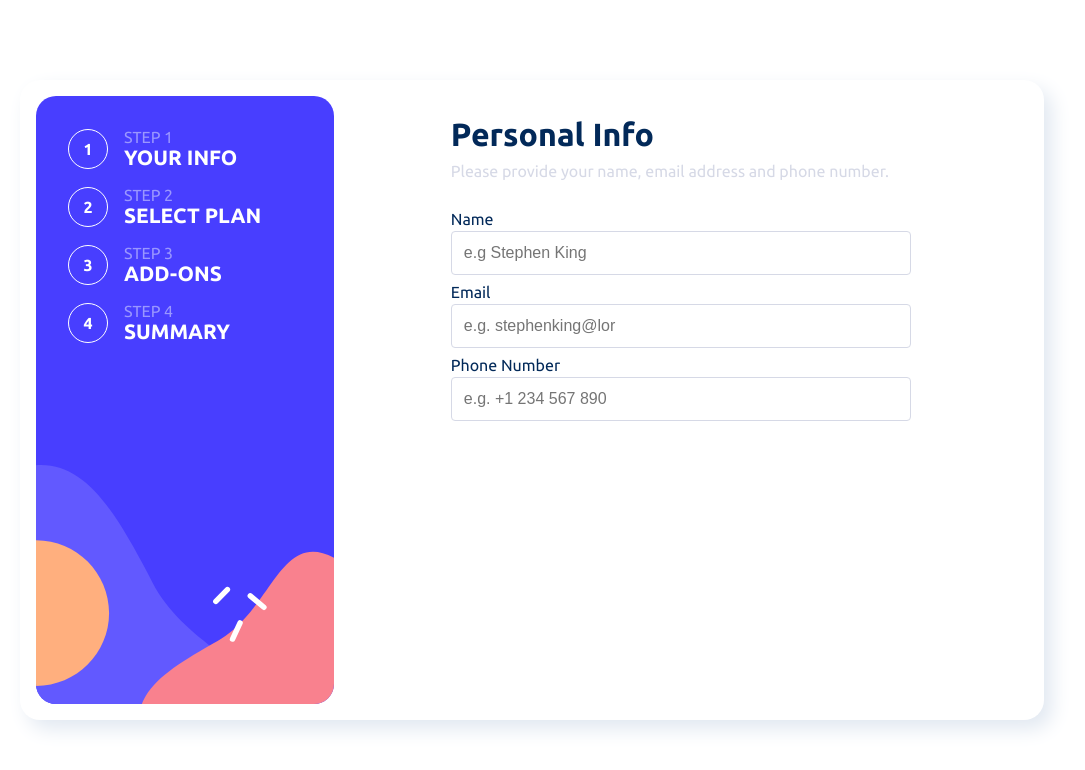
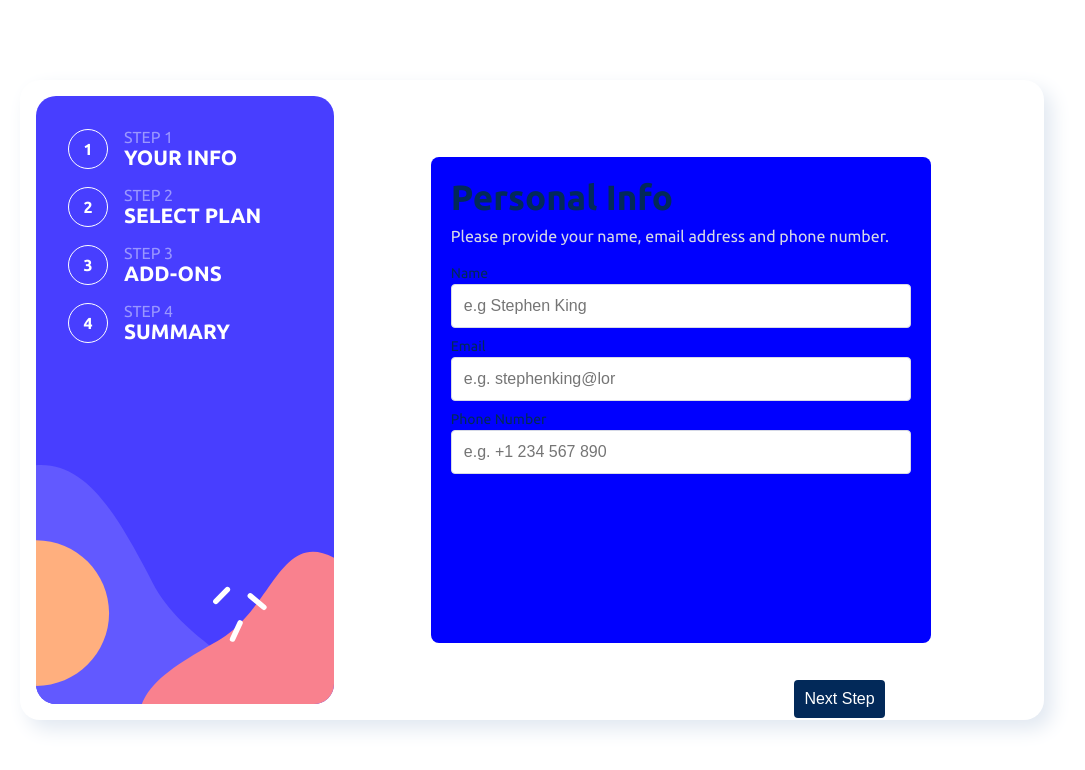
Before and after one commit to Pe-KaY/multi-step-form, an Angular app: page / in a window 1280 px wide. Shown: the top 770 px of the page, without its empty margins (108-1193 px from the left). Built offline with nearby package versions, Linux system fonts and the light colour scheme.

Commit message:
added smaller screens responsiveness

```diff
--- a/src/app/personalinfo/personalinfo.component.css
+++ b/src/app/personalinfo/personalinfo.component.css
@@ -1,21 +1,28 @@
+.main-container {
+    display: flex;
+    flex-direction: column;
+    width: 100%;
+    height: 100%;
+}
+
 .form__rightSide_modal {
-    max-width: 350px;
-    /* max-height: 376px; */
+    /* max-width: 350px; */
     width: 100%;
     height: 80%;
     background-color: var(--clr-white);
-    padding: 20px;
+    padding: 1.25em;
     border-radius: 8px;
     margin: auto;
     margin-top: -70px;
 }
+
 .personalInfo__header > h1 {
     color: var(--clr-denim);
 }
 
 .personalInfo__header > p {
     margin-top: 0.56em;
-    margin-bottom: 30px;
+    margin-bottom: 1.875em;
     font-size: 1rem;
     padding-right: 1em;
     color: var(--clr-light-grey);
@@ -24,7 +31,7 @@
 .personalInfo__form-inputs {
     display: flex;
     flex-direction: column;
-    margin-bottom: 16px;
+    margin-bottom: 1em;
     gap: 3px;
 }
 
@@ -32,7 +39,7 @@
     color: var(--clr-denim);
 }
 .personalInfo__form-inputs > input {
-    padding: 12px;
+    padding: 0.75em;
     border-radius: 4px;
     border: 1px solid var(--clr-light-grey);
     font-size: 1rem;
@@ -47,10 +54,10 @@
 
 }
 .next-btn {
-    padding: 10px 20px;
-    font-size: 14px;
+    padding: 0.625em 1.25em;
+    font-size: var(--fs-md);
     cursor: pointer;
-    position: absolute;
+    /* position: absolute; */
     bottom: 10px;
     right: 20px;
     border: none;
@@ -60,6 +67,38 @@
 }
 
 /* MEDIA QUERIES */
+@media (min-width: 475px) {
+    /* .container {
+      max-width: 470px;
+    } */
+
+    .form__rightSide_modal {
+        /* max-width: 470px; */
+        width: 100%;
+        margin: auto;
+        margin-top: -60px;
+        padding: 20px;
+        background-color: blue;
+    }
+
+    .personalInfo__header > h1 {
+        font-size: 1.25rem;
+    }
+
+    .personalInfo__header > p {
+        font-size: 14px;
+        margin-bottom: 20px;
+    }
+
+    .personalInfo__form-inputs > label {
+        font-size: 12px;
+    }
+
+    .personalInfo__form-inputs > input {
+        padding: 8px;
+        font-size: 12px;
+    }
+  }
   /* small screens */
   @media (min-width: 640px) {
     .container {
@@ -67,8 +106,7 @@
     }
 
     /* .form__rightSide_modal {
-        max-width: 640px;
-        margin-top: -100px;
+        max-width: 600px;
         height: auto;
         padding: 20px;
     }
@@ -107,6 +145,43 @@
     .container {
         max-width: 768px;
     }
+    /* .form__rightSide_modal {
+        max-width: 640px;
+        margin-top: -100px;
+        height: auto;
+        padding: 20px;
+    }
+
+    .personalInfo__header {
+        font-size: 2rem;
+    }
+
+    .personalInfo__header > p {
+        font-size: 1.5rem;
+    }
+
+    .personalInfo__form-inputs {
+        margin-bottom: 25px;
+    }
+
+    .personalInfo__form-inputs > label {
+        font-size: 1.8rem;
+    }
+
+    .personalInfo__form-inputs > input {
+        font-size: 1.8rem;
+        padding: 1em;
+        border-radius: 8px;
+    }
+
+    .next-btn {
+        font-size: 1.5rem;
+        padding: 20px;
+        border-radius: 8px;
+        bottom: 40px;
+        right: 60px;
+    } */
+
     }
 
 /*  large screens */
@@ -121,17 +196,33 @@
         margin: auto;
     }
 
+    .personalInfo__header > h1 {
+        font-size: var(--fs-xl);
+    }
+
+    .personalInfo__header > p {
+        font-size: 1rem;
+    }
     .personalInfo__form-inputs{
-        margin-bottom: 8px;
+        margin-bottom: 10px;
+    }
+
+    .personalInfo__form-inputs > label {
+        font-size: 14px;
+    }
+
+    .personalInfo__form-inputs > input{
+        padding: 12px;
+        border-radius: 4px;
+        font-size: 1rem;
     }
 
 
-
-    /* .next-btn {
+    .next-btn {
+        padding: 10px;
+        font-size: 1em;
         position: relative;
         top: -100%;
-        left: 30%;
-        right: 10%;
-        right: 0;
-    } */
+        left: 36%;
+    }
   }
--- a/src/app/personalinfo/personalinfo.component.html
+++ b/src/app/personalinfo/personalinfo.component.html
@@ -1,4 +1,4 @@
-
+<div class="main-container">
     <div class="form__rightSide_modal">
         <div class="personalInfo__header">
             <h1>Personal Info</h1>
@@ -29,8 +29,8 @@
                 </div>
             </form>
         </div>
-
     </div>
     <div class="btn-background">
         <button class="next-btn">Next Step</button>
     </div>
+</div>
```
